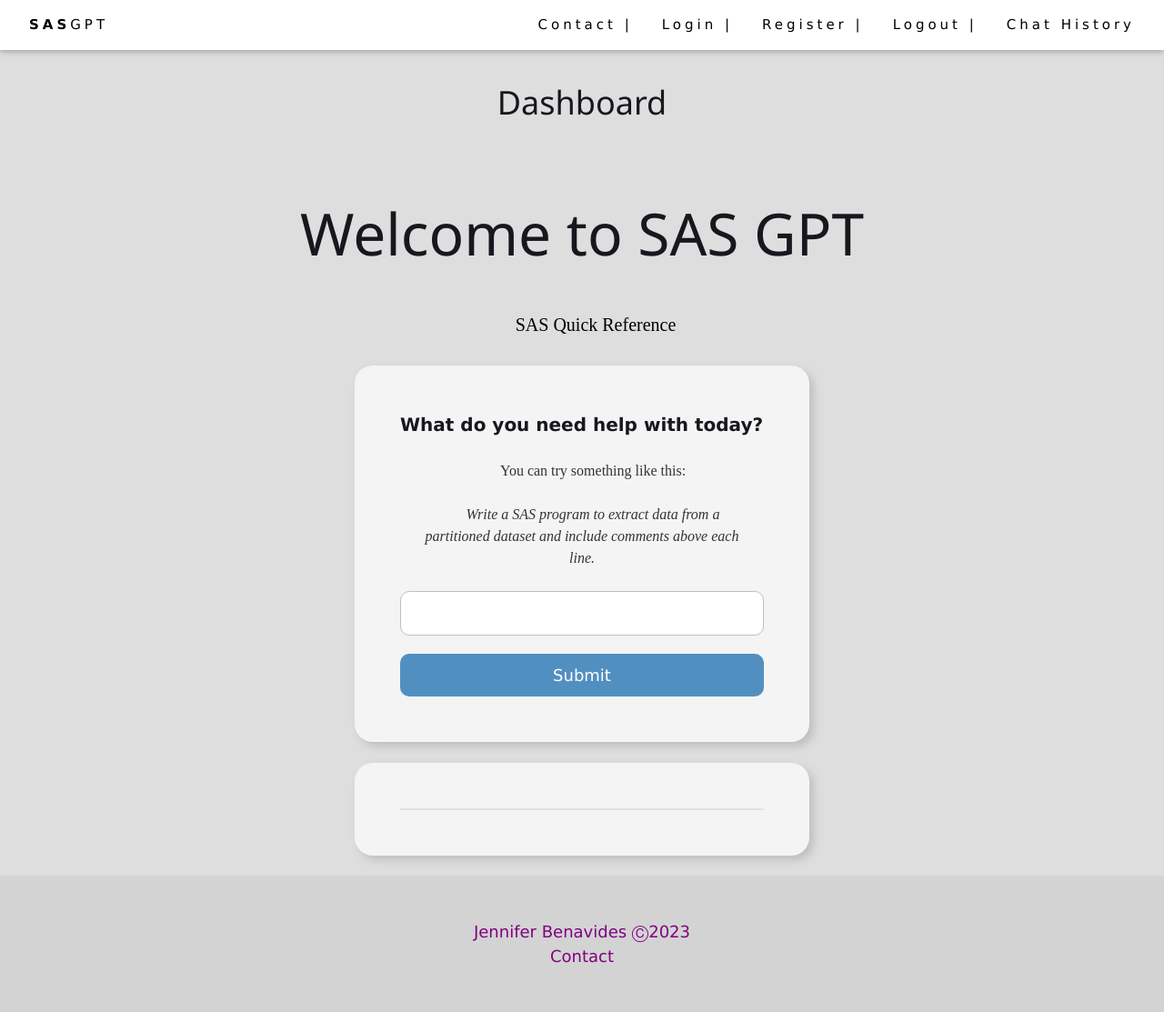
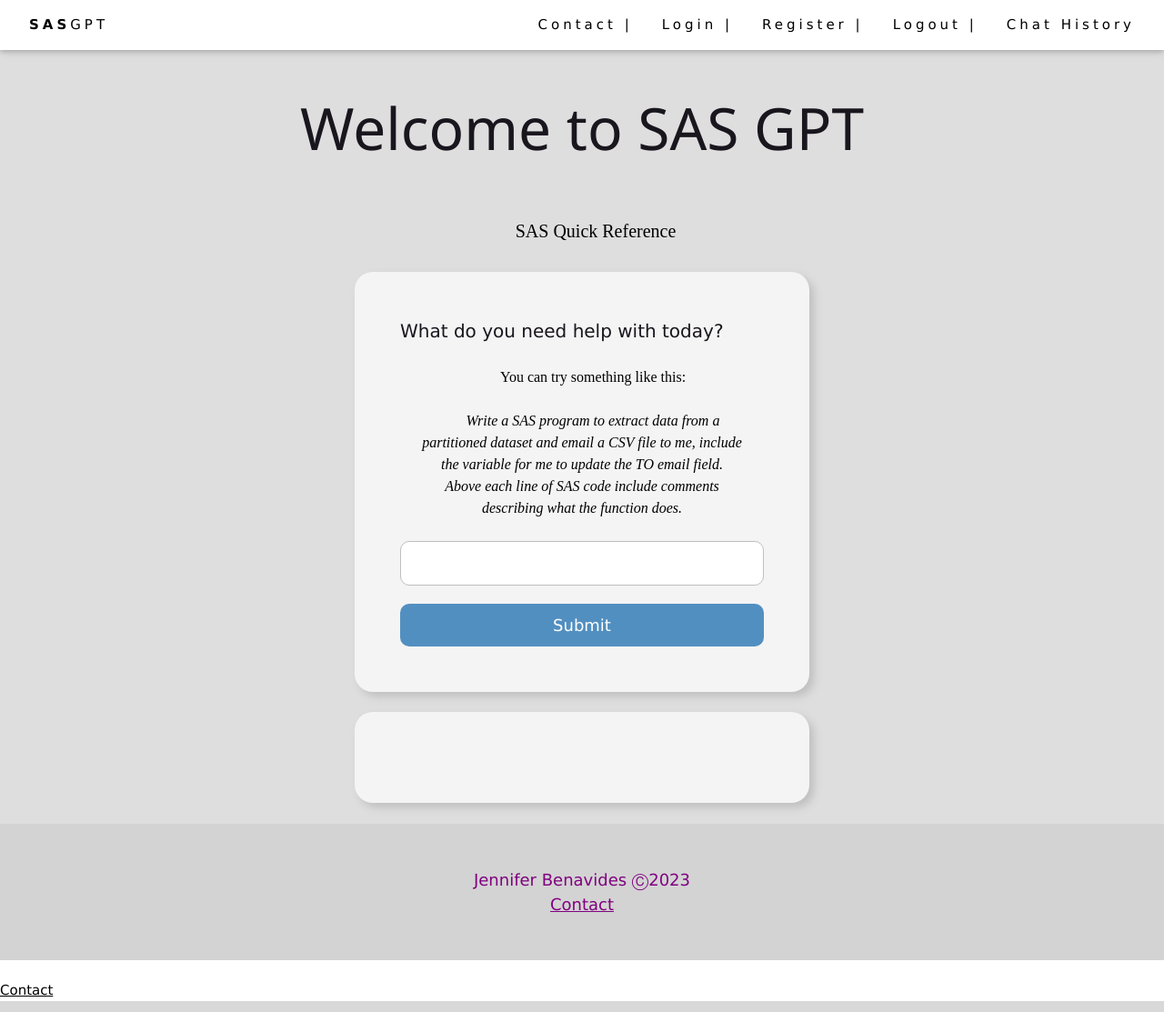
Before and after one commit to JennyO512/SASsyGPT, a Flask app: page / in a window 1280 px wide. Shown: the whole page at 91% size. Run offline with Flask 2, Linux system fonts and the light colour scheme; some libraries are stand-ins or nearby versions.

Commit message:
Update base2.html

```diff
--- a/templates/base2.html
+++ b/templates/base2.html
@@ -2,15 +2,15 @@
 <html>
     <head>
         <title>SASGPT</title>
-        <link rel="shortcut icon" type="image" href="./static/LOGO.png">
-        <link href="https://cdn.jsdelivr.net/npm/bootstrap@5.0.2/dist/css/bootstrap.min.css" rel="stylesheet" integrity="sha384-EVSTQN3/azprG1Anm3QDgpJLIm9Nao0Yz1ztcQTwFspd3yD65VohhpuuCOmLASjC" crossorigin="anonymous">
-        <script src="https://cdn.jsdelivr.net/npm/bootstrap@5.0.2/dist/js/bootstrap.bundle.min.js" integrity="sha384-MrcW6ZMFYlzcLA8Nl+NtUVF0sA7MsXsP1UyJoMp4YLEuNSfAP+JcXn/tWtIaxVXM" crossorigin="anonymous"></script>
-        <link rel="stylesheet" href="https://maxcdn.bootstrapcdn.com/bootstrap/3.4.1/css/bootstrap.min.css">
-
-        <link rel="stylesheet" href="https://www.w3schools.com/w3css/4/w3.css">
-        <link rel="stylesheet" href="./static/main.css">
         <meta charset="UTF-8">
         <meta name="viewport" content="width=device-width, initial-scale=1.0">
+        <meta content="width=device-width, initial-scale=1, shrink-to-fit=no" name="viewport">
+
+        <link rel="shortcut icon" type="image" href="./static/LOGO.png">
+        <meta name="viewport" content="width=device-width, initial-scale=1">
+        <link rel="stylesheet" href="https://www.w3schools.com/w3css/4/w3.css">
+        <link rel="stylesheet" href="https://fonts.googleapis.com/css?family=Raleway">
+        <link rel="stylesheet" href="https://cdnjs.cloudflare.com/ajax/libs/font-awesome/4.7.0/css/font-awesome.min.css">
 
         <style>
             body {
@@ -137,30 +137,45 @@
 {% else %}
 <a href="{{ url_for('login') }}">Login</a>
 {% endif %}
+<!--end conditional statement for displaying logged in and logged out -->
 
 
-
-        <<br>
-        <h1>Dashboard</h1>
-
 <!-- Navbar (sit on top) -->
-<div class="w3-top">
+<div  class="w3-top">
     <div class="w3-bar w3-white w3-wide w3-padding w3-card">
         <link rel="shortcut icon" type="image" href="./static/LOGO.png">
       <a href="#home" class="w3-bar-item w3-button"><b>SAS</b>GPT</a>
 
 
       <!-- Float links to the right. Hide them on small screens -->
+
       <div class="w3-right w3-hide-small">
-
         <a href="mailto:SASGPT%20Support<jennybenavides81@gmail.com>" class="w3-bar-item w3-button">Contact |</a>
-        <a class="w3-bar-item w3-button" href="/login">Login |</a> <a class="w3-bar-item w3-button" href="/register">Register |</a>
+        <a class="w3-bar-item w3-button" href="/login">Login |</a>
+        <a class="w3-bar-item w3-button" href="/register">Register |</a>
         <a class="w3-bar-item w3-button" href="/logout">Logout |</a>
         <a class="w3-bar-item w3-button" href="{{ url_for('chat_history') }}">Chat History</a>
+      </div>
+ <!-- Hide right-floated links on small screens and replace them with a menu icon -->
 
+    <a href="javascript:void(0)" class="w3-bar-item w3-button w3-right w3-hide-large w3-hide-medium" onclick="w3_open()">
+        <i class="fa fa-bars"></i>
+      </a>
       </div>
     </div>
-  </div>
+
+<!-- Sidebar on small screens when clicking the menu icon -->
+<nav class="w3-sidebar w3-bar-block w3-black w3-card w3-animate-left w3-hide-medium w3-hide-large" style="display:none" id="mySidebar">
+    <a href="javascript:void(0)" onclick="w3_close()" class="w3-bar-item w3-button w3-large w3-padding-16">Close ×</a>
+    <a href="/register" onclick="w3_close()" class="w3-bar-item w3-button">REGISTER</a>
+    <a href="/login" onclick="w3_close()" class="w3-bar-item w3-button">LOGIN</a>
+    <a href="/logout" onclick="w3_close()" class="w3-bar-item w3-button">LOGOUT</a>
+    <a href="/chat/history" onclick="w3_close()" class="w3-bar-item w3-button">CHAT HISTORY</a>
+    <a href="#contact" onclick="w3_close()" class="w3-bar-item w3-button">CONTACT</a>
+  </nav>
+
+
+
   </header>
 
         <h1 style="font-size:5vw;">Welcome to SAS GPT</h1>
@@ -171,7 +186,7 @@
         <form action="/chat" method="POST">
             <label for="position">What do you need help with today?</label>
             <p> You can try something like this: </p>
-            <p style="font-style: italic;"> Write a SAS program to extract data from a partitioned dataset and include comments above each line. </p>
+            <p style="font-style: italic;"> Write a SAS program to extract data from a partitioned dataset and email a CSV file to me, include the variable for me to update the TO email field. Above each line of SAS code include comments describing what the function does. </p>
             <input type="text" id="position" name="position" autocomplete="off">
             <input type="submit" value="Submit">
         </form>
@@ -203,14 +218,48 @@
 
     </footer>
     <script>
-        function myFunction() {
-          var x = document.getElementById("myTopnav");
-          if (x.className === "topnav") {
-            x.className += " responsive";
-          } else {
-            x.className = "topnav";
-          }
-        }
+text" id="position" name="position" autocomplete="off">
+            <input type="submit" value="Submit">
+        </form>
+        <br>
+        <form>
+            <div class=".col-75 card" style="display: block;">
+                {% if letter %}
+                    <h3 class="mb-5">Your Question: {{ position}}</h3>
+                    <div class="card-body">
+                    <!--p class="letter-output card-body" style="font-size: 1.4rem; white-space: pre-wrap; text-align: left;">{{ letter }}</p-->
+                    <pre  class="terminal-output">{{ letter }}</pre>
+                    </div>
+                {% endif %}
+            </div>
+        </form>
+
+        <br>
+        <div>
+        <footer class="w3-center w3-padding-48 w3-large">
+
+            <span class="copy-rights">Jennifer Benavides Ⓒ<script>document.write( new Date().getFullYear() );</script></span>
+            <br>
+		<!--a href="./privacy.html">Privacy</a-->
+	    <a href="mailto:coverletterassist%20Support<jennybenavides81@gmail.com>" class="link-footer">Contact</a>
+ </footer>
+
+    <script>
+// Toggle between showing and hiding the sidebar when clicking the menu icon
+var mySidebar = document.getElementById("mySidebar");
+
+function w3_open() {
+  if (mySidebar.style.display === 'block') {
+    mySidebar.style.display = 'none';
+  } else {
+    mySidebar.style.display = 'block';
+  }
+}
+
+// Close the sidebar with the close button
+function w3_close() {
+    mySidebar.style.display = "none";
+}
         </script>
 </div>
     </body>
```
